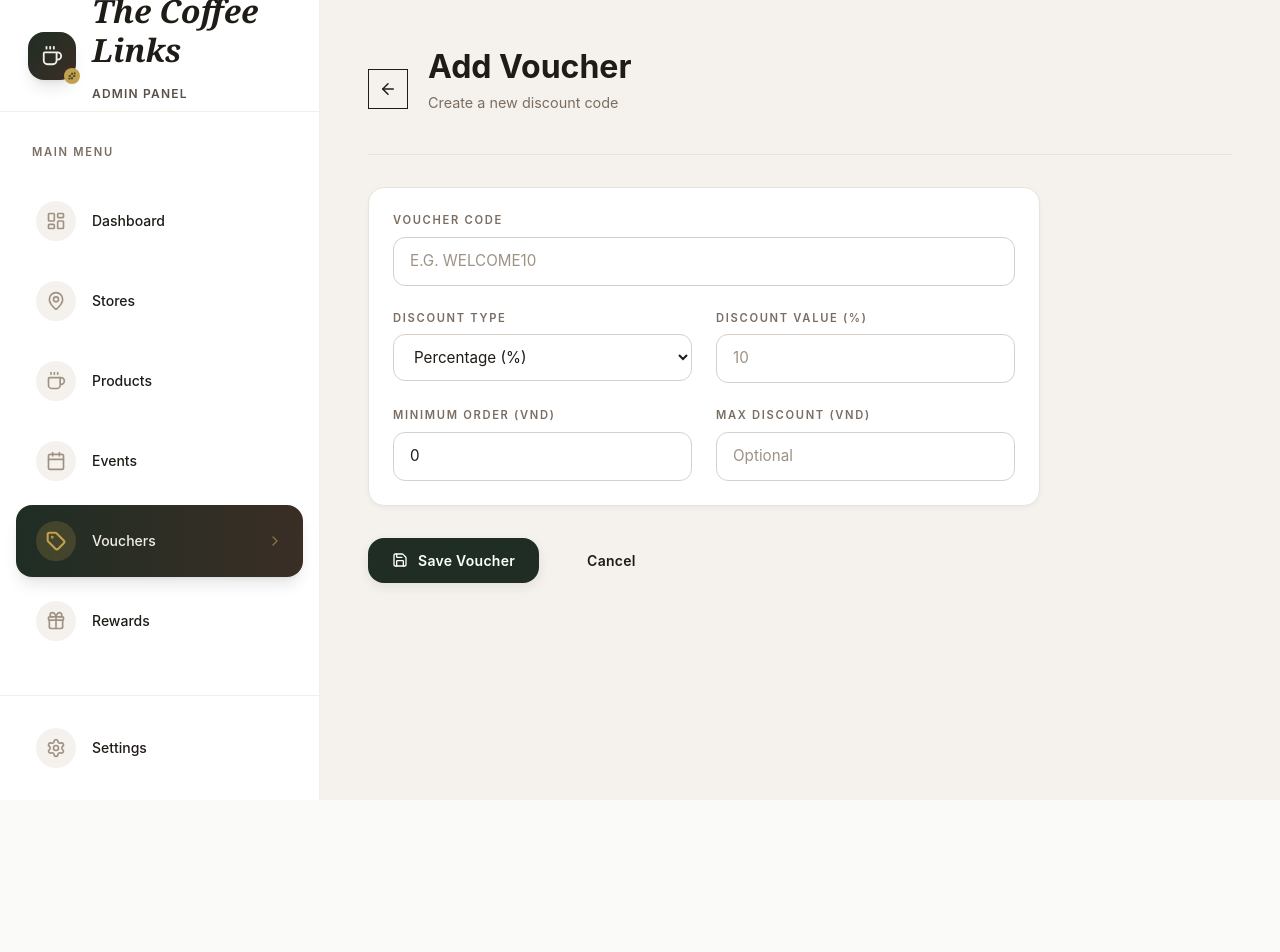
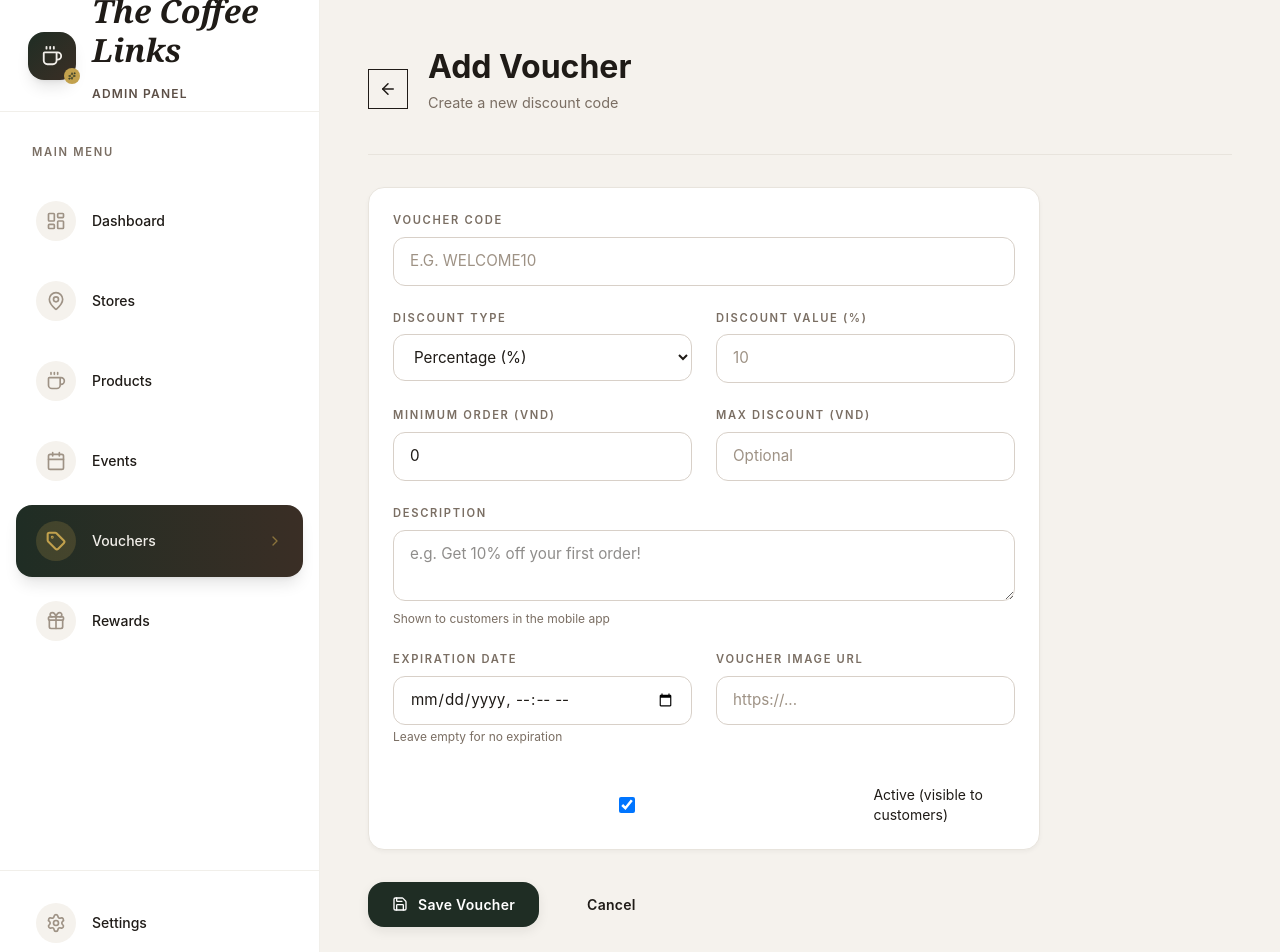
Before and after one commit to iamducnhat/thecoffeelinks-admin, a Next.js app: page /vouchers/new in a window 1280 px wide. Shown: the top 952 px of the page. Before the commit the page ends 800 px from the top, so only its background shows below. Built offline with nearby package versions, Linux system fonts and the light colour scheme; no server answers.

Commit message:
feat: add additional fields for voucher creation and editing, including description, expiration date, image URL, and active status

```diff
--- a/src/app/(dashboard)/vouchers/[id]/edit/page.tsx
+++ b/src/app/(dashboard)/vouchers/[id]/edit/page.tsx
@@ -13,6 +13,10 @@ interface Voucher {
     type: 'percentage' | 'fixed';
     minOrder: number;
     maxDiscount?: number;
+    description?: string;
+    expiresAt?: string;
+    imageUrl?: string;
+    isActive: boolean;
 }
 
 export default function EditVoucherPage() {
@@ -39,10 +43,14 @@ export default function EditVoucherPage() {
                 const isPercentage = voucher.discountPercent && voucher.discountPercent > 0;
                 setForm({
                     code: voucher.code,
-                    discount: isPercentage ? voucher.discountPercent : (voucher.discount || 0),
-                    type: isPercentage ? 'percentage' : 'fixed',
-                    minOrder: voucher.minOrder || 0,
-                    maxDiscount: voucher.maxDiscount
+                    discount: isPercentage ? voucher.discountPercent : (voucher.discount || voucher.value || 0),
+                    type: isPercentage ? 'percentage' : (voucher.type === 'percent' ? 'percentage' : 'fixed'),
+                    minOrder: voucher.minOrder || voucher.minSpend || 0,
+                    maxDiscount: voucher.maxDiscount,
+                    description: voucher.description || '',
+                    expiresAt: voucher.expiresAt ? new Date(voucher.expiresAt).toISOString().slice(0, 16) : '',
+                    imageUrl: voucher.imageUrl || '',
+                    isActive: voucher.isActive !== false
                 });
             } else {
                 alert('Voucher not found');
@@ -69,7 +77,11 @@ export default function EditVoucherPage() {
                     discountPercent: form.type === 'percentage' ? Number(form.discount) : null,
                     discount: form.type === 'fixed' ? Number(form.discount) : null,
                     minOrder: Number(form.minOrder),
-                    maxDiscount: form.maxDiscount ? Number(form.maxDiscount) : undefined
+                    maxDiscount: form.maxDiscount ? Number(form.maxDiscount) : undefined,
+                    description: form.description || undefined,
+                    expiresAt: form.expiresAt || undefined,
+                    imageUrl: form.imageUrl || undefined,
+                    isActive: form.isActive
                 }),
             });
 
@@ -170,6 +182,54 @@ export default function EditVoucherPage() {
                             </div>
                         )}
                     </div>
+
+                    <div className="mb-6 mt-6">
+                        <label className="text-label mb-2 block">Description</label>
+                        <textarea
+                            value={form.description || ''}
+                            onChange={(e) => setForm({ ...form, description: e.target.value })}
+                            className="input"
+                            placeholder="e.g. Get 10% off your first order!"
+                            rows={2}
+                        />
+                        <p className="text-xs text-muted mt-1">Shown to customers in the mobile app</p>
+                    </div>
+
+                    <div className="grid grid-cols-2 gap-6 mb-6">
+                        <div>
+                            <label className="text-label mb-2 block">Expiration Date</label>
+                            <input
+                                type="datetime-local"
+                                value={form.expiresAt || ''}
+                                onChange={(e) => setForm({ ...form, expiresAt: e.target.value })}
+                                className="input"
+                            />
+                            <p className="text-xs text-muted mt-1">Leave empty for no expiration</p>
+                        </div>
+                        <div>
+                            <label className="text-label mb-2 block">Voucher Image URL</label>
+                            <input
+                                type="url"
+                                value={form.imageUrl || ''}
+                                onChange={(e) => setForm({ ...form, imageUrl: e.target.value })}
+                                className="input"
+                                placeholder="https://..."
+                            />
+                        </div>
+                    </div>
+
+                    <div className="flex items-center gap-3">
+                        <input
+                            type="checkbox"
+                            id="isActive"
+                            checked={form.isActive}
+                            onChange={(e) => setForm({ ...form, isActive: e.target.checked })}
+                            className="w-4 h-4"
+                        />
+                        <label htmlFor="isActive" className="text-sm">
+                            Active (visible to customers)
+                        </label>
+                    </div>
                 </div>
 
                 <div className="flex gap-6 mt-8">
--- a/src/app/(dashboard)/vouchers/new/page.tsx
+++ b/src/app/(dashboard)/vouchers/new/page.tsx
@@ -16,6 +16,10 @@ export default function NewVoucherPage() {
         type: 'percentage' as 'percentage' | 'fixed',
         minOrder: '0',
         maxDiscount: '',
+        description: '',
+        expiresAt: '',
+        imageUrl: '',
+        isActive: true,
     });
 
     const handleSubmit = async (e: React.FormEvent) => {
@@ -33,6 +37,10 @@ export default function NewVoucherPage() {
                     discount: form.type === 'fixed' ? parseInt(form.discount) : null,
                     minOrder: parseInt(form.minOrder),
                     maxDiscount: form.maxDiscount ? parseInt(form.maxDiscount) : undefined,
+                    description: form.description || undefined,
+                    expiresAt: form.expiresAt || undefined,
+                    imageUrl: form.imageUrl || undefined,
+                    isActive: form.isActive,
                 }),
             });
 
@@ -131,6 +139,54 @@ export default function NewVoucherPage() {
                             </div>
                         )}
                     </div>
+
+                    <div className="mb-6 mt-6">
+                        <label className="text-label mb-2 block">Description</label>
+                        <textarea
+                            value={form.description}
+                            onChange={(e) => setForm({ ...form, description: e.target.value })}
+                            className="input"
+                            placeholder="e.g. Get 10% off your first order!"
+                            rows={2}
+                        />
+                        <p className="text-xs text-muted mt-1">Shown to customers in the mobile app</p>
+                    </div>
+
+                    <div className="grid grid-cols-2 gap-6 mb-6">
+                        <div>
+                            <label className="text-label mb-2 block">Expiration Date</label>
+                            <input
+                                type="datetime-local"
+                                value={form.expiresAt}
+                                onChange={(e) => setForm({ ...form, expiresAt: e.target.value })}
+                                className="input"
+                            />
+                            <p className="text-xs text-muted mt-1">Leave empty for no expiration</p>
+                        </div>
+                        <div>
+                            <label className="text-label mb-2 block">Voucher Image URL</label>
+                            <input
+                                type="url"
+                                value={form.imageUrl}
+                                onChange={(e) => setForm({ ...form, imageUrl: e.target.value })}
+                                className="input"
+                                placeholder="https://..."
+                            />
+                        </div>
+                    </div>
+
+                    <div className="flex items-center gap-3">
+                        <input
+                            type="checkbox"
+                            id="isActive"
+                            checked={form.isActive}
+                            onChange={(e) => setForm({ ...form, isActive: e.target.checked })}
+                            className="w-4 h-4"
+                        />
+                        <label htmlFor="isActive" className="text-sm">
+                            Active (visible to customers)
+                        </label>
+                    </div>
                 </div>
 
                 <div className="flex gap-6 mt-8">
```
